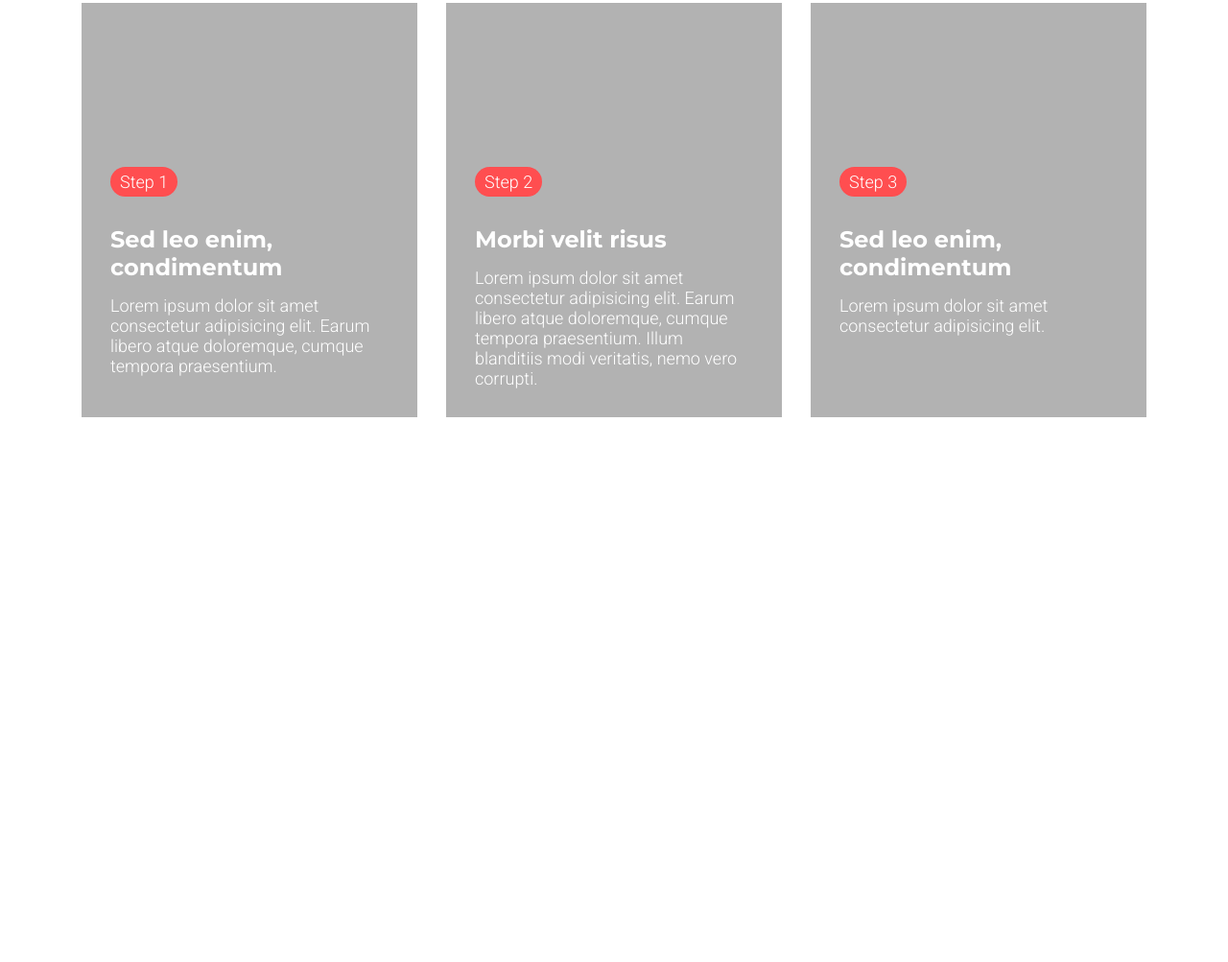
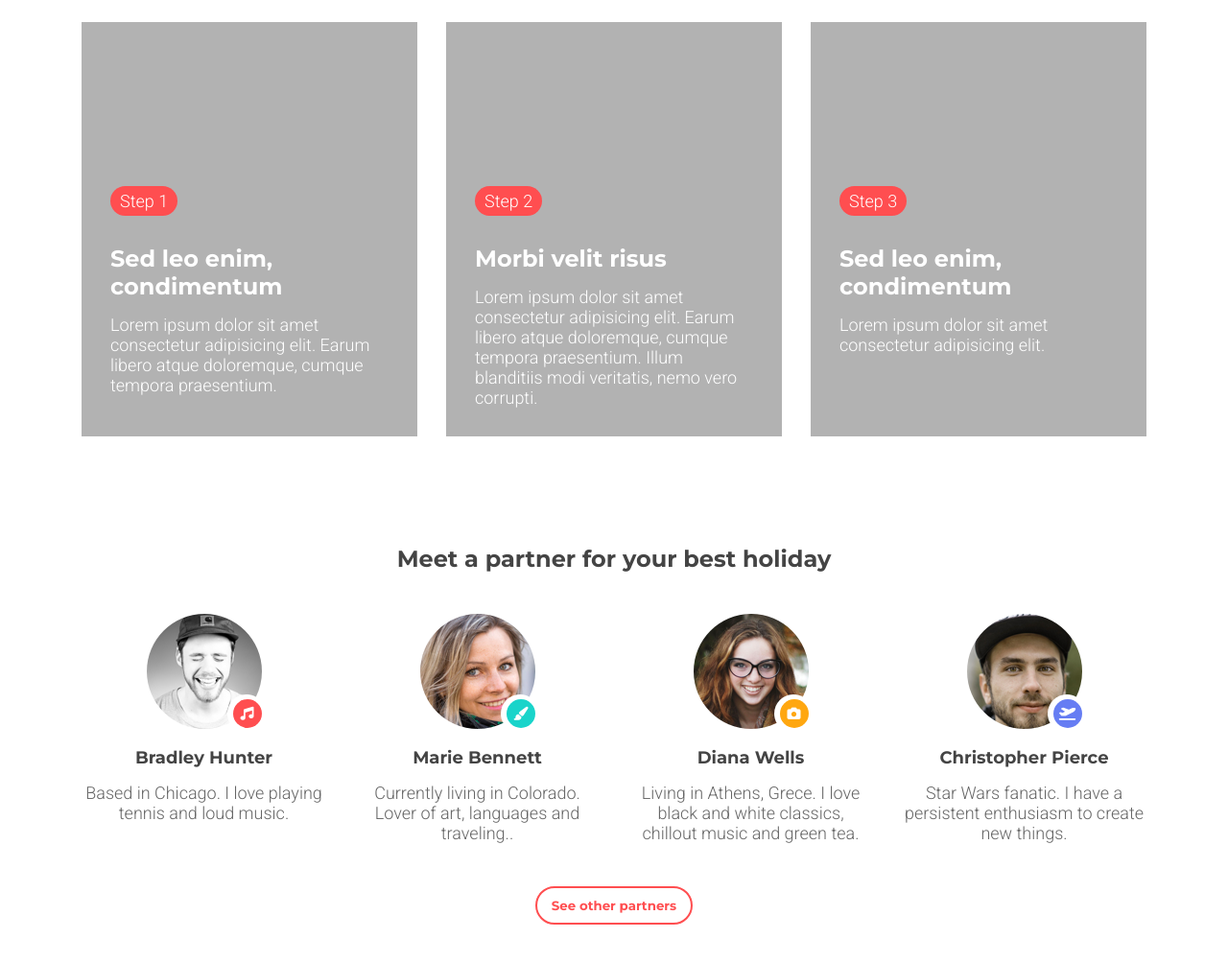
Before and after one commit to noelfloresr/curso-html-css, a plain HTML site: page index.html in a window 1280 px wide. Shown: the part 847-1850 px from the top of the page at 96% size. Before the commit the page ends 1297 px from the top, so only its background shows below. Drawn offline with Linux system fonts and the light colour scheme.

Commit message:
meet a partner section

```diff
--- a/assets/scss/style.scss
+++ b/assets/scss/style.scss
@@ -33,15 +33,24 @@ a {
   text-decoration: none;
 }
 
+button {
+  background: none;
+  border: none;
+  cursor: pointer;
+  font-family: 'Montserrat', sans-serif;
+}
+
 body {
   font-family: 'Roboto', sans-serif;
   font-weight: 300;
   font-size: 18px;
+  color: #666666;
 }
 
 h1,
 h2,
-h3 {
+h3,
+h4 {
   font-family: 'Montserrat', sans-serif;
 }
 
@@ -49,6 +58,14 @@ h1 {
   font-size: 52px;
   font-weight: bold;
   text-transform: uppercase;
+}
+
+h2{
+  text-align: center;
+  margin-bottom: 30px;
+  font-size: 24px;
+  line-height: 25px;
+  color: #444444;
 }
 
 .container {
@@ -70,6 +87,7 @@ header {
   background-blend-mode: multiply;
   background-size: cover;
   height: 700px;
+  margin-bottom: 100px;
   .top-navigation {
     display: flex;
     justify-content: space-between;
@@ -128,14 +146,7 @@ header {
 }
 
 .how-it-works {
-  padding-top: 80px;
-  h2{
-    text-align: center;
-    margin-bottom: 30px;
-    font-size: 24px;
-    line-height: 25px;
-    color: #444444;
-  }
+  margin-bottom: 100px;
   .cards-container{
     display: flex;
     .card{
@@ -167,3 +178,78 @@ header {
     }
   }
 }
+
+.meet-a-partner{
+  margin-bottom: 100px;
+  text-align: center;
+  .cards-container {
+    display: flex;
+    margin-bottom: 30px;
+    .card {
+      flex: 1;
+      margin: 15px;
+      text-align: center;
+      .image-container {
+        margin-bottom: 15px;
+        position: relative;
+        i {
+          position: absolute;
+          bottom: 5px;
+          right: calc(50% - 60px);
+
+          color: white;
+          width: 30px;
+          height: 30px;
+          display: flex;
+          justify-content: center;
+          align-items: center;
+          border-radius: 50%;
+          font-size: 14px;
+        }
+      }
+      h4 {
+        color: #444444;
+        margin-bottom: 15px;
+      }
+      &:nth-child(1) {
+        .image-container {
+          i {
+            background: #ff4e50;
+          }
+        }
+      }
+      &:nth-child(2) {
+        .image-container {
+          i {
+            background: #19d4ca;
+          }
+        }
+      }
+      &:nth-child(3) {
+        .image-container {
+          i {
+            background: #ffa710;
+          }
+        }
+      }
+      &:nth-child(4) {
+        .image-container {
+          i {
+            background: #667df3;
+          }
+        }
+      }
+    }
+  }
+  button {
+    border: 2px solid #ff4e50;
+    padding: 10px 15px;
+    border-radius: 25px;
+    color: #ff4e50;
+    font-weight: bold;
+    &:hover {
+      background-color: #ff4e50;
+      color: white;
+    }
+  }
+}
--- a/index.html
+++ b/index.html
@@ -4,6 +4,13 @@
     <meta charset="UTF-8" />
     <meta http-equiv="X-UA-Compatible" content="IE=edge" />
     <meta name="viewport" content="width=device-width, initial-scale=1.0" />
+    <link
+      rel="stylesheet"
+      href="https://cdnjs.cloudflare.com/ajax/libs/font-awesome/6.0.0/css/all.min.css"
+      integrity="sha512-9usAa10IRO0HhonpyAIVpjrylPvoDwiPUiKdWk5t3PyolY1cOd4DSE0Ga+ri4AuTroPR5aQvXU9xC6qOPnzFeg=="
+      crossorigin="anonymous"
+      referrerpolicy="no-referrer"
+    />
     <link rel="stylesheet" href="assets/css/style.css" />
     <title>Curso de Html y CSS</title>
   </head>
@@ -53,6 +60,55 @@
         </div>
       </div>
     </section>
+    <section class="meet-a-partner">
+      <div class="container">
+        <h2>Meet a partner for your best holiday</h2>
+        <div class="cards-container">
+          <div class="card">
+            <div class="image-container">
+              <img src="assets/images/Bradley.png" alt="" />
+              <i class="fa-solid fa-music"></i>
+            </div>
+            <h4>Bradley Hunter</h4>
+            <p>Based in Chicago. I love playing tennis and loud music.</p>
+          </div>
+          <div class="card">
+            <div class="image-container">
+              <img src="assets/images/Marie.png" alt="" />
+              <i class="fa-solid fa-paintbrush"></i>
+            </div>
+            <h4>Marie Bennett</h4>
+            <p>
+              Currently living in Colorado. Lover of art, languages and
+              traveling..
+            </p>
+          </div>
+          <div class="card">
+            <div class="image-container">
+              <img src="assets/images/Diana.png" alt="" />
+              <i class="fa-solid fa-camera"></i>
+            </div>
+            <h4>Diana Wells</h4>
+            <p>
+              Living in Athens, Grece. I love black and white classics, chillout
+              music and green tea.
+            </p>
+          </div>
+          <div class="card">
+            <div class="image-container">
+              <img src="assets/images/Christopher.png" alt="" />
+              <i class="fa-solid fa-plane-departure"></i>
+            </div>
+            <h4>Christopher Pierce</h4>
+            <p>
+              Star Wars fanatic. I have a persistent enthusiasm to create new
+              things.
+            </p>
+          </div>
+        </div>
+        <button>See other partners</button>
+      </div>
+    </section>
     <footer></footer>
   </body>
 </html>
```
Also changed, not shown: assets/css/style.css, 1 other file.
